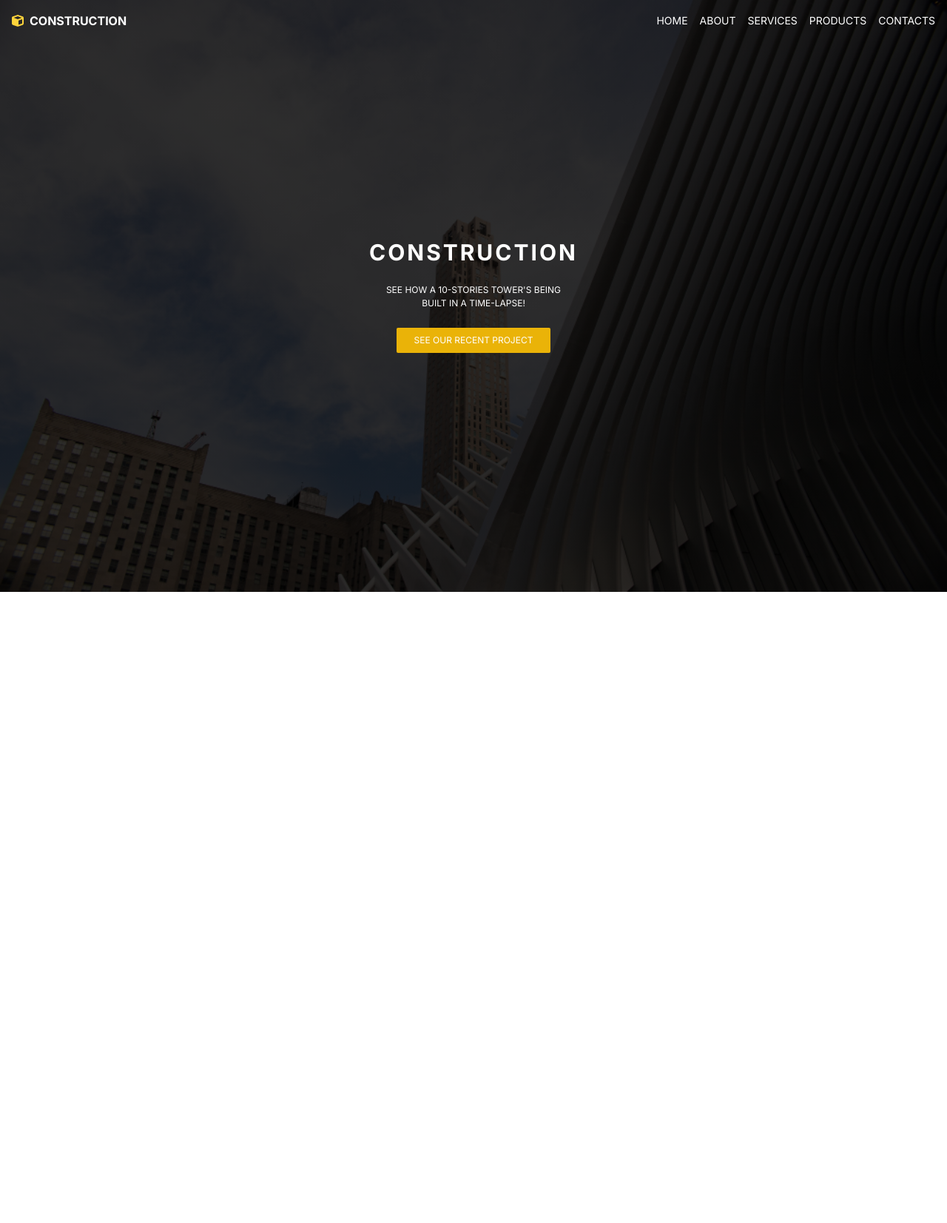
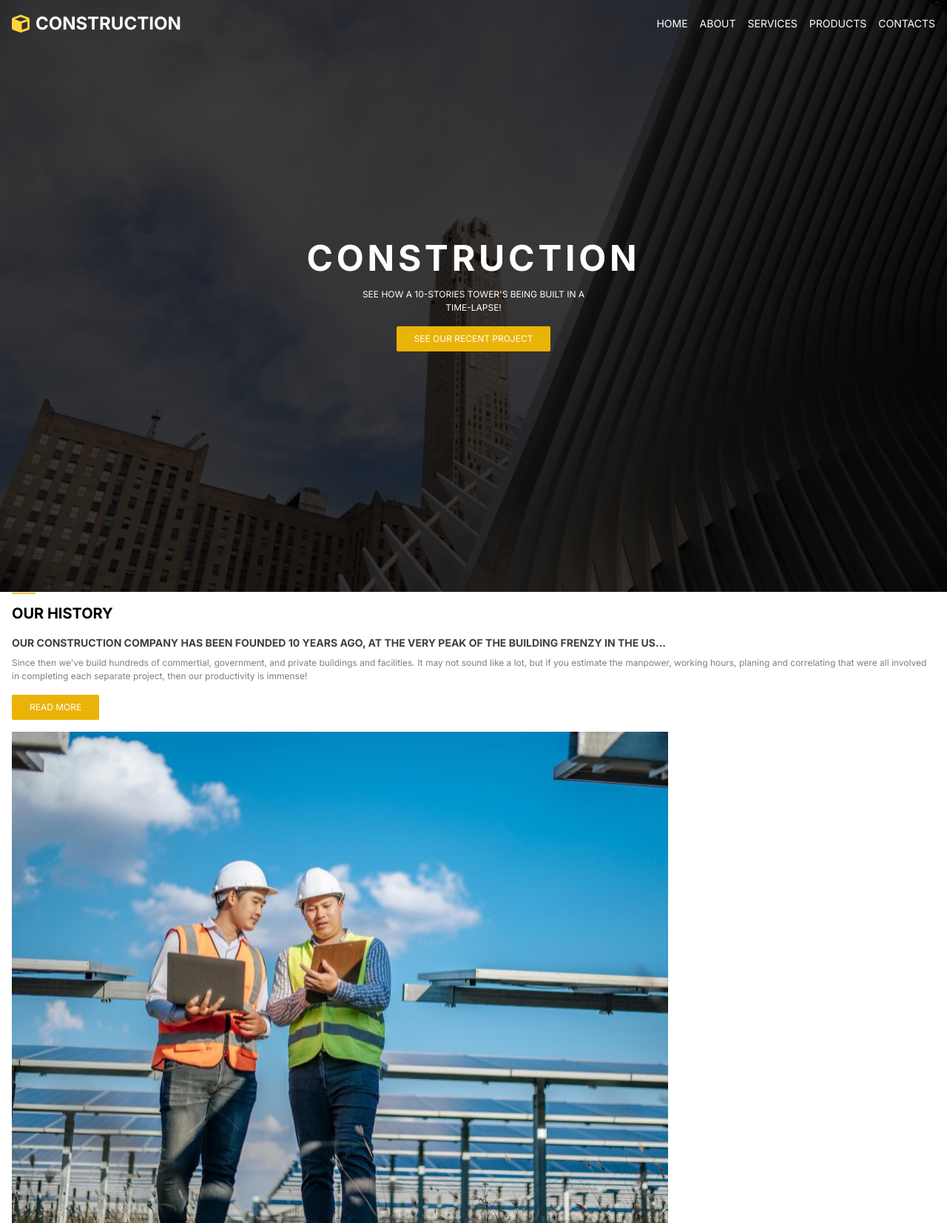
Before and after one commit to FajarRp11/construction-company-website, a website: page public/index.html in a window 1280 px wide. Shown: the whole page at 74% size. Before the commit the page ends 1000 px from the top, so only its background shows below. Drawn offline with nearby package versions, Linux system fonts and the light colour scheme.

Commit message:
our history mobile

```diff
--- a/public/css/mystyle.css
+++ b/public/css/mystyle.css
@@ -8,7 +8,7 @@
 }
 
 #home {
-  background-image: linear-gradient(rgba(0, 0, 0, 0.8), rgba(0, 0, 0, 0.8)),
+  background-image: linear-gradient(rgba(0, 0, 0, 0.75), rgba(0, 0, 0, 0.75)),
     url(../assets/img/bg.jpg);
   background-position: center;
   background-size: cover;
--- a/public/index.html
+++ b/public/index.html
@@ -1,5 +1,5 @@
 <!DOCTYPE html>
-<html lang="en">
+<html lang="en" class="scroll-smooth">
   <head>
     <meta charset="UTF-8" />
     <meta name="viewport" content="width=device-width, initial-scale=1.0" />
@@ -24,7 +24,7 @@
   </head>
   <body>
     <nav
-      class="w-full top-0 left-0 right-0 p-4 fixed"
+      class="w-full top-0 left-0 right-0 p-4 fixed z-99"
       x-data="{open: false}"
       id="nav"
     >
@@ -36,8 +36,12 @@
             href=""
             class="flex justify-center items-center font-bold gap-2 text-white"
           >
-            <img class="w-4" src="./assets/img/icons/cube-solid.svg" alt="" />
-            <span>CONSTRUCTION</span>
+            <img
+              class="w-4 md:w-6"
+              src="./assets/img/icons/cube-solid.svg"
+              alt=""
+            />
+            <span class="text-base md:text-2xl">CONSTRUCTION</span>
           </a>
           <img
             src="./assets/img/icons/menu.svg"
@@ -57,16 +61,16 @@
           x-transition:leave-start="opacity-100 scale-100"
           x-transition:leave-end="opacity-0 scale-90"
         >
-          <li><a href="">HOME</a></li>
-          <li><a href="">ABOUT</a></li>
-          <li><a href="">SERVICES</a></li>
-          <li><a href="">PRODUCTS</a></li>
-          <li><a href="">RECENT NEWS</a></li>
+          <li><a href="#home" @click="open = !open">HOME</a></li>
+          <li><a href="#our-history" @click="open = !open">ABOUT</a></li>
+          <li><a href="" @click="open = !open">SERVICES</a></li>
+          <li><a href="" @click="open = !open">PRODUCTS</a></li>
+          <li><a href="" @click="open = !open">RECENT NEWS</a></li>
         </ul>
         <div class="hidden md:block">
           <ul class="flex gap-4 text-white text-sm justify-center items-center">
-            <li><a href="">HOME</a></li>
-            <li><a href="">ABOUT</a></li>
+            <li><a href="#home">HOME</a></li>
+            <li><a href="#our-history">ABOUT</a></li>
             <li><a href="">SERVICES</a></li>
             <li><a href="">PRODUCTS</a></li>
             <li><a href="">CONTACTS</a></li>
@@ -79,10 +83,12 @@
       <div
         class="container mx-auto min-h-screen flex justify-center items-center flex-col"
       >
-        <h1 class="text-3xl tracking-widest font-bold text-white">
+        <h1 class="text-3xl md:text-5xl tracking-widest font-bold text-white">
           CONSTRUCTION
         </h1>
-        <p class="text-wrap max-w-60 text-center text-white text-[12px] my-6">
+        <p
+          class="text-wrap max-w-60 md:max-w-80 text-center text-white text-[12px] my-4"
+        >
           SEE HOW A 10-STORIES TOWER'S BEING BUILT IN A TIME-LAPSE!
         </p>
         <button
@@ -93,6 +99,38 @@
       </div>
     </section>
 
+    <section id="our-history">
+      <div
+        class="container mx-auto min-h-screen flex justify-center items-center"
+      >
+        <div class="grid grid-cols-12 px-4">
+          <div class="col-span-12">
+            <hr class="w-8 mb-3 bg-yellow-500 h-[3px] opacity-75" />
+            <h1 class="font-bold text-xl">OUR HISTORY</h1>
+            <p class="text-sm opacity-75 font-semibold mb-2 mt-4">
+              OUR CONSTRUCTION COMPANY HAS BEEN FOUNDED 10 YEARS AGO, AT THE
+              VERY PEAK OF THE BUILDING FRENZY IN THE US...
+            </p>
+            <p class="text-[12px] opacity-50 mb-4">
+              Since then we've build hundreds of commertial, government, and
+              private buildings and facilities. It may not sound like a lot, but
+              if you estimate the manpower, working hours, planing and
+              correlating that were all involved in completing each separate
+              project, then our productivity is immense!
+            </p>
+            <button
+              class="bg-yellow-500 text-white text-[12px] px-6 py-2 rounded-sm"
+            >
+              READ MORE
+            </button>
+          </div>
+          <div class="col-span-12 mt-4">
+            <img src="./assets/img/worker.jpg" alt="" />
+          </div>
+        </div>
+      </div>
+    </section>
+
     <script src="./js/main.js"></script>
   </body>
 </html>
```
Also changed, not shown: public/assets/img/vertical-low-angle-shot-high-rise-skyscrapers-glass-facade-frankfurt-germany.jpg (deleted), public/assets/img/worker.jpg (added), public/css/style.css.
